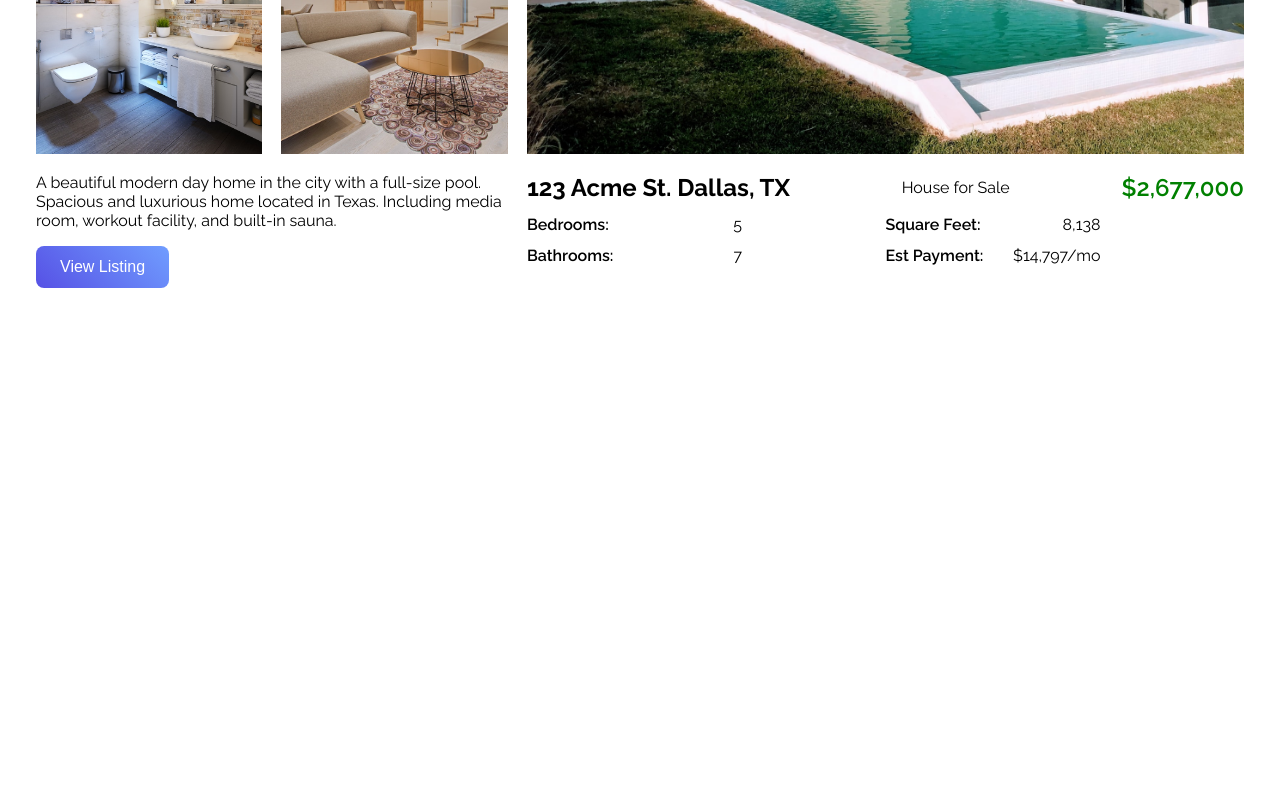
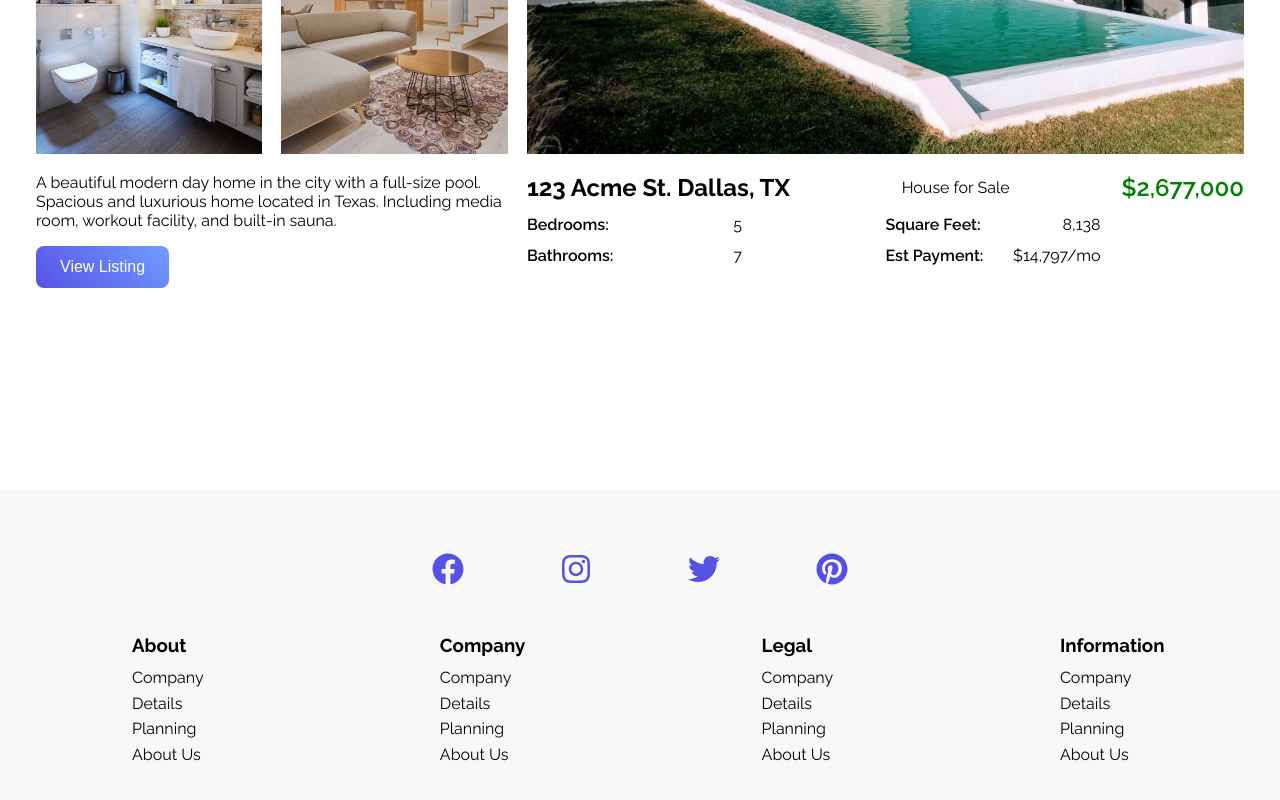
Before and after one commit to luiswebneo/real-states, a React (Create React App) app: page / in a window 1280 px wide. Shown: the part 3809-4609 px from the top of the page. Before the commit the page ends 4298 px from the top, so only its background shows below. Built offline with nearby package versions, Linux system fonts and the light colour scheme.

Commit message:
finalizado

```diff
--- a/src/App.js
+++ b/src/App.js
@@ -3,6 +3,7 @@ import Hero from './components/hero/Hero'
 import Navbar from './components/navbar/Navbar'
 import Best from './components/best/Best';
 import Featured from './components/featured/Featured';
+import Footer from './components/footer/Footer';
 
 
 function App() {
@@ -12,6 +13,7 @@ function App() {
       <Hero />
       <Best />
       <Featured />
+      <Footer />
     </div>
   );
 }
--- /dev/null
+++ b/src/components/footer/Footer.css
@@ -0,0 +1,44 @@
+.footer {
+    width: 100%;
+    padding: 2rem 0;
+    background-color: #f8f8f8;
+}
+
+.footer .container {
+    display: grid;
+    grid-template-columns: repeat(4,1fr);
+    gap: 1.2rem;
+}
+
+.footer .col {
+    margin: auto;
+}
+
+.footer h3 {
+    margin: .8rem 0;
+}
+
+.footer p {
+    margin: .4rem 0;
+}
+
+.footer .social {
+    text-align: center;
+}
+
+.footer .icon {
+    font-size: 2rem;
+    margin: 2rem 3rem;
+    color: #5651e5;
+}
+
+@media screen and (max-width: 940px){
+    .footer .container {
+        grid-template-columns: repeat(2,1fr);
+        gap: .5rem;
+    }
+
+    .footer .icon {
+        margin: 1rem;
+    }
+}
--- /dev/null
+++ b/src/components/footer/Footer.js
@@ -0,0 +1,50 @@
+import React from "react";
+
+import './Footer.css'
+
+import { FaFacebook, FaInstagram, FaTwitter, FaPinterest, FaWhatsapp } from "react-icons/fa";
+
+const Footer = () => {
+    return (
+        <div className='footer'>
+            <div className='social'>
+                <FaFacebook className='icon' />
+                <FaInstagram className='icon' />
+                <FaTwitter className='icon' />
+                <FaPinterest className='icon' />
+            </div>
+            <div className='container'>
+                <div className='col'>
+                    <h3>About</h3>
+                    <p>Company</p>
+                    <p>Details</p>
+                    <p>Planning</p>
+                    <p>About Us</p>
+                </div>
+                <div className='col'>
+                    <h3>Company</h3>
+                    <p>Company</p>
+                    <p>Details</p>
+                    <p>Planning</p>
+                    <p>About Us</p>
+                </div>
+                <div className='col'>
+                    <h3>Legal</h3>
+                    <p>Company</p>
+                    <p>Details</p>
+                    <p>Planning</p>
+                    <p>About Us</p>
+                </div>
+                <div className='col'>
+                    <h3>Information</h3>
+                    <p>Company</p>
+                    <p>Details</p>
+                    <p>Planning</p>
+                    <p>About Us</p>
+                </div>
+            </div>
+        </div>
+    )
+}
+
+export default Footer
```
